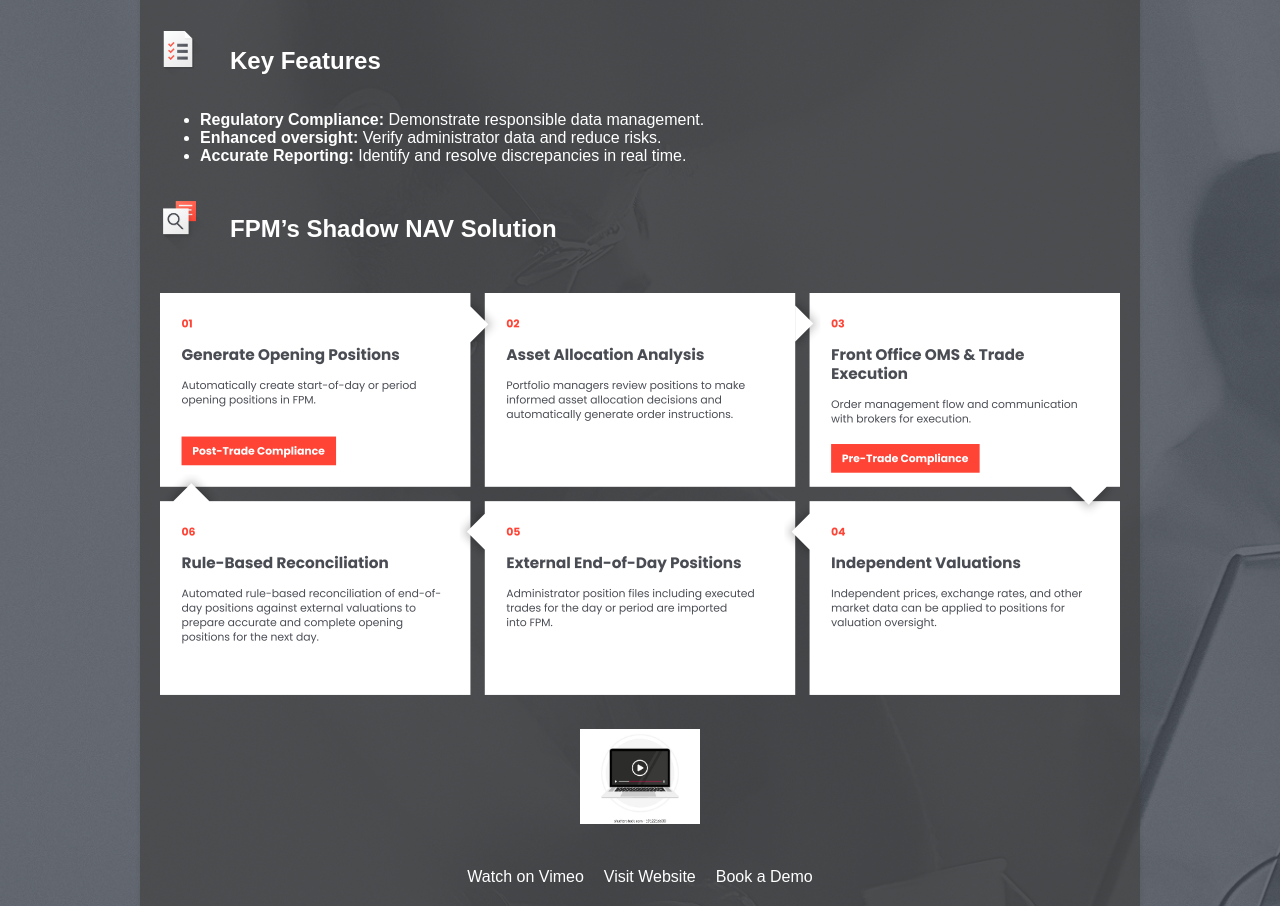
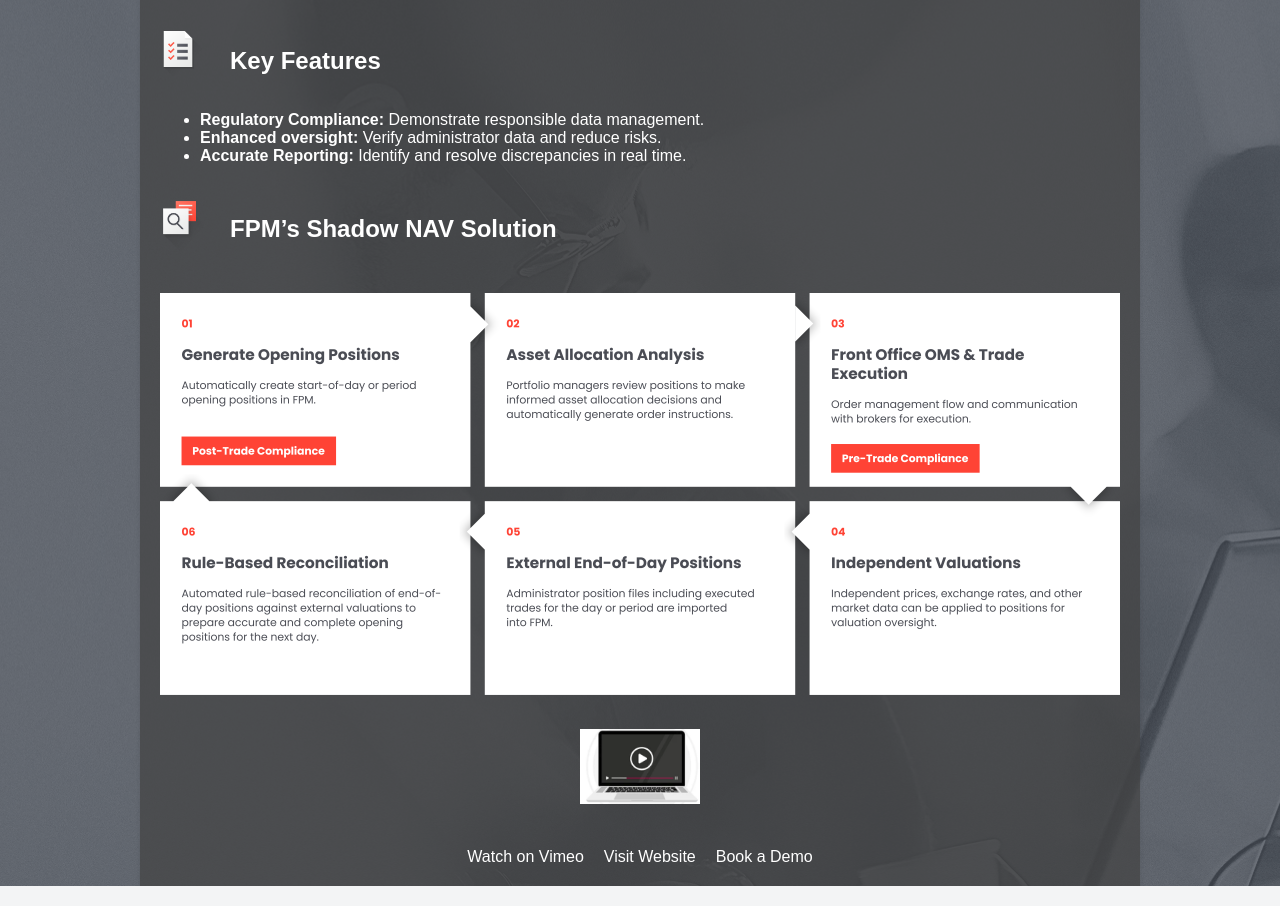
Before and after one commit to Jacquesmaritz/ShadowNavBrochure, a plain HTML site: page index.html in a window 1280 px wide. Shown: the part 196-1102 px from the top of the page. Drawn offline with Linux system fonts and the light colour scheme.

Commit message:
Update index.html

```diff
--- a/index.html
+++ b/index.html
@@ -93,7 +93,7 @@
 <li><strong>Accurate Reporting:</strong> Identify and resolve discrepancies in real time.</li>
 </ul>
 <div style="display:flex;align-items:center;margin-top:30px;"><img alt="Shadow NAV Icon" src="feature-shadow-nav-dark.png" style="width:60px;height:auto;margin-right:10px;"/><h2>FPM’s Shadow NAV Solution</h2></div>
-<img alt="Shadow NAV Workflow" src="SNWorkflow.png" style="width:100%;margin-top:30px;"/><div class="video-icon"><a href="https://vimeo.com/1026855521" target="_blank"><img alt="Watch Shadow NAV Video" src="icon_videoclip.webp"/></a></div>
+<img alt="Shadow NAV Workflow" src="SNWorkflow.png" style="width:100%;margin-top:30px;"/><div class="video-icon"><a href="https://vimeo.com/1026855521" target="_blank"><img alt="Watch Shadow NAV Video" src="videoicon.png"/></a></div>
 <div class="cta">
 </div>
 <div style="text-align:center; margin-top:40px;"><a href="https://vimeo.com/1026855521" style="margin-right:20px; text-decoration:none; color:white;">Watch on Vimeo</a><a href="https://www.fundamental.net" style="margin-right:20px; text-decoration:none; color:white;">Visit Website</a><a href="https://www.fundamental.net/contact" style="text-decoration:none; color:white;">Book a Demo</a></div></div>
```
